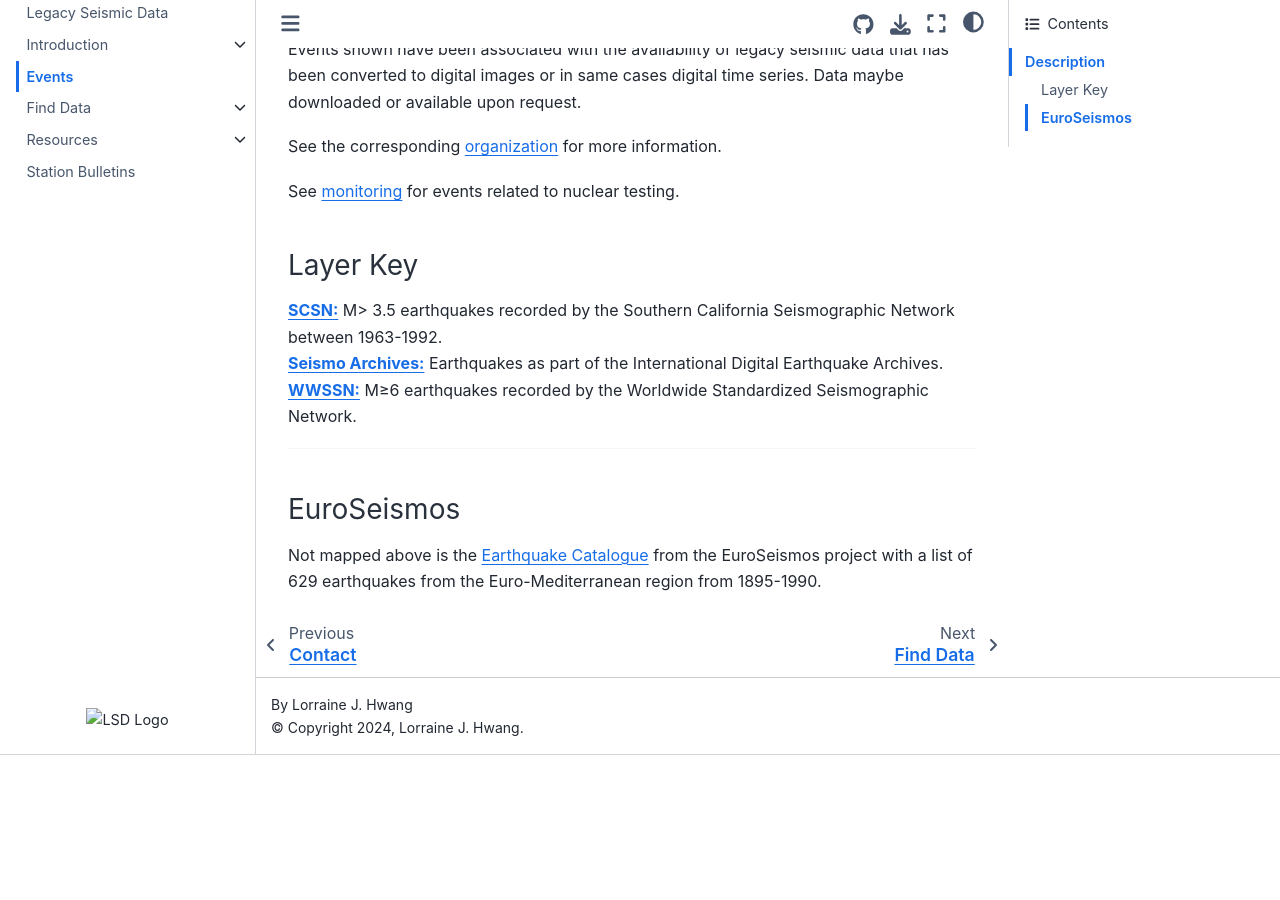
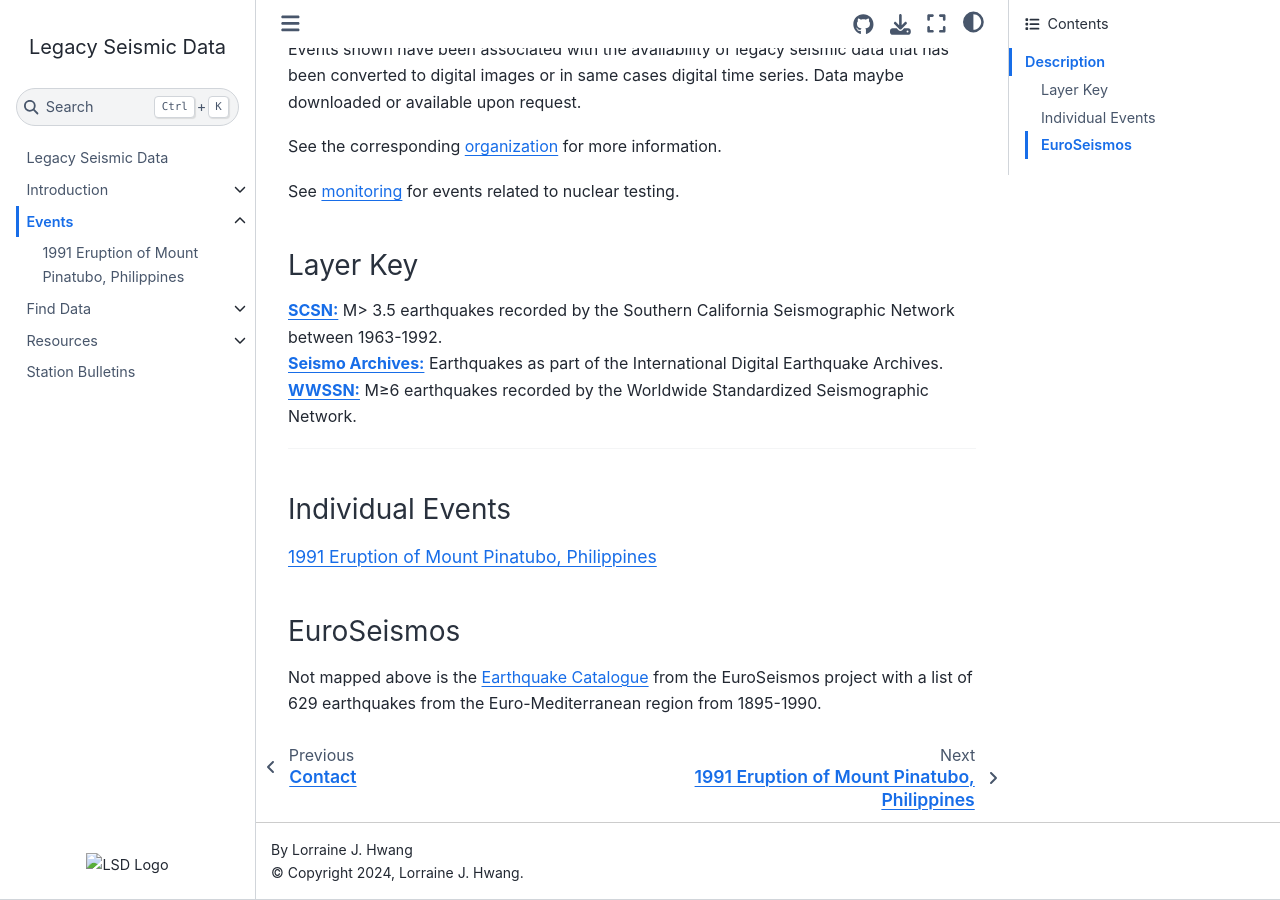
Before and after one commit to ljhwang/LSD_Sphinx, a Sphinx documentation site: the page built from docs/source/events/events.md, in a window 1280 px wide and 900 px high, scrolled down 915 px. Built offline with Sphinx 7.4.7 and the Sphinx Book theme 1.1.4, drawn with Linux system fonts in a browser that asks for light colours; before the commit the page ends 1670 px from its top, so only the background shows below that.

Commit message:
Adds Mt Pinatubo eruption data

````diff
--- a/docs/source/events/events.md
+++ b/docs/source/events/events.md
@@ -30,6 +30,9 @@ See the corresponding [organization](../find_data/organizations/index.md) for mo
 
 See [monitoring](../find_data//index.md) for events related to nuclear testing.
 
+
+
+
 ### Layer Key
 [**SCSN:**](../find_data/organizations/SCSN) M> 3.5 earthquakes recorded by the Southern California Seismographic Network between 1963-1992.
 <br>
@@ -41,5 +44,14 @@ See [monitoring](../find_data//index.md) for events related to nuclear testing.
 
 <hr>
 
+### Individual Events
+```{toctree}
+---
+maxdepth: 1
+---
+pinatubo.md
+```
+
+
 ### EuroSeismos
 Not mapped above is the [Earthquake Catalogue](http://storing.ingv.it/es_web/Data/Es_map.html) from the EuroSeismos project with a list of 629 earthquakes from the Euro-Mediterranean region from 1895-1990.
````
Also changed, not shown: docs/source/events/pinatubo.md (added, +67 -0 lines), docs/source/images/1991_Pinatubo.jpeg (added).
